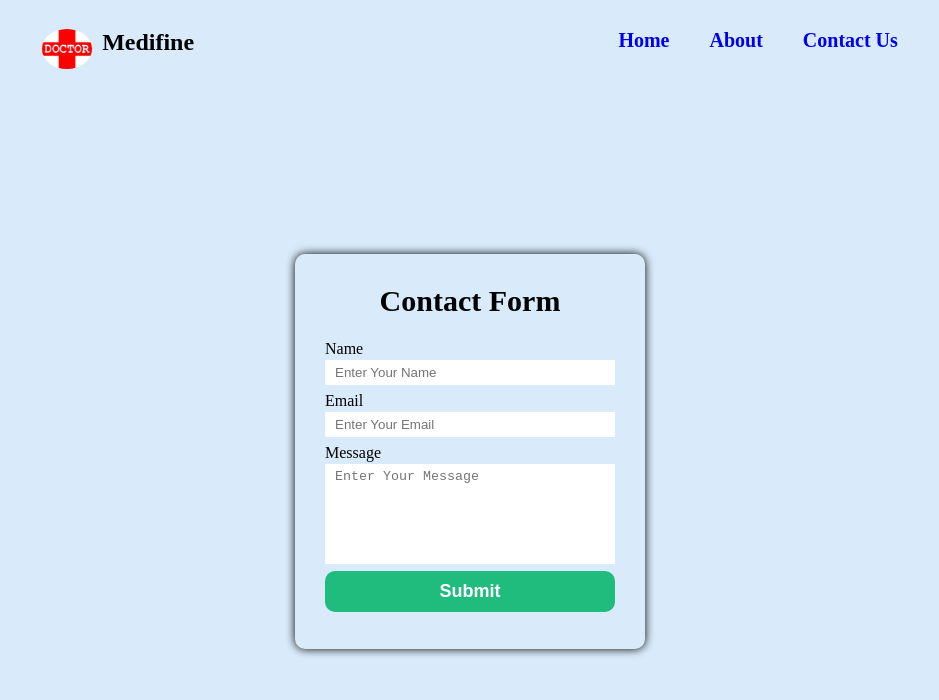
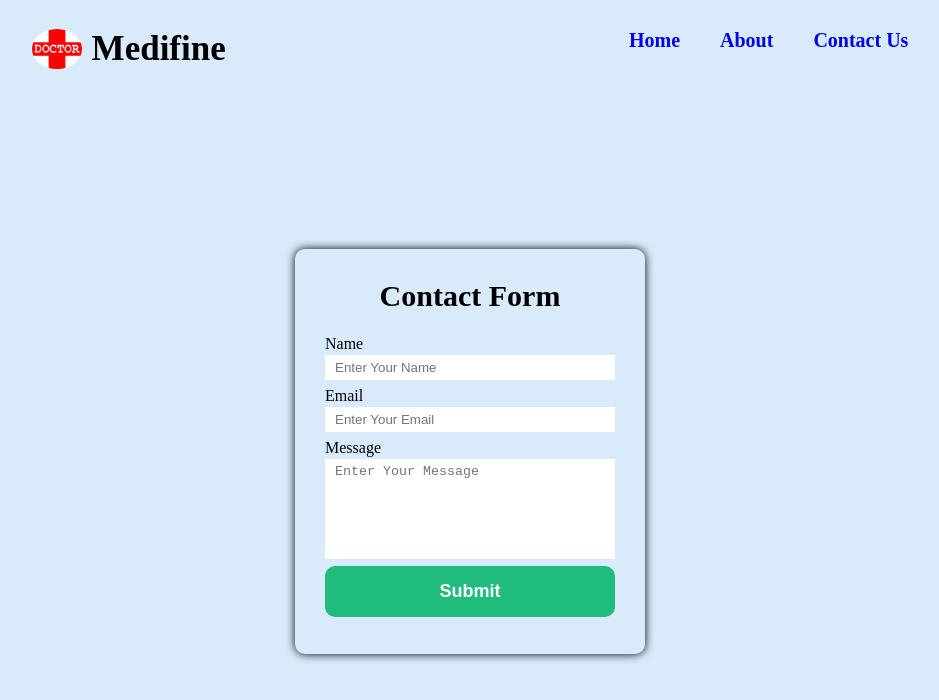
Before and after one commit to yuvrajsingh8048/1.-FSWD-Real-Project, a plain HTML site: page RealProject_8_(MultiPage-1)/contact.html in a window 1280 px wide. Shown: the whole page, without its empty margins (170-1109 px from the left). Drawn offline with Linux system fonts and the light colour scheme.

Commit message:
second commit

```diff
--- a/RealProject_8_(MultiPage-1)/about.css
+++ b/RealProject_8_(MultiPage-1)/about.css
@@ -40,6 +40,13 @@ nav ul li a{
     font-size: 20px;
     font-weight: 600;
 }
+nav ul li a:hover{
+    text-decoration: underline;
+}
+nav h1{
+    font-size: 35px;
+    font-weight: 900;
+}
 h1:hover{
     cursor: pointer;
 }
@@ -60,16 +67,16 @@ section span{
     font-weight: 900;
 }
 section button{
-    padding: 15px 50px;
+    padding: 15px 40px;
     background-color: white;
     color: black;
     border-radius: 10px;
     font-weight: 700;
+    margin-right: 10px;
 }
 section button span{
     font-size: 18px;
 }
 section button:hover{
-    color: white;
-    background-color: rgb(111, 111, 111);
+    background-color: palegoldenrod;
 }
--- a/RealProject_8_(MultiPage-1)/contact.css
+++ b/RealProject_8_(MultiPage-1)/contact.css
@@ -40,6 +40,13 @@ nav ul li a{
     font-size: 20px;
     font-weight: 600;
 }
+nav h1{
+    font-size: 35px;
+    font-weight: 900;
+}
+nav ul li a:hover{
+    text-decoration: underline;
+}
 h1:hover{
     cursor: pointer;
 }
@@ -75,7 +82,7 @@ form div input{
     border: transparent;
     padding: 5px 10px;
 }
-section form{
+form{
     padding: 30px;
 }
 section h1{
@@ -87,7 +94,8 @@ section h1{
 section button{
     background-color:  #20BC7E;
     color: white;
-    padding: 10px 17%;
+    padding: 15px 17%;
+    margin-top: 5x;
     font-size: 18px;
     font-weight: 900;
     border: transparent;
--- a/RealProject_8_(MultiPage-1)/contact.html
+++ b/RealProject_8_(MultiPage-1)/contact.html
@@ -24,13 +24,15 @@
     <section>
         <form action="">
                 <h1>Contact Form</h1>
-                <div class="details">
-                    <label for="username">Name</label>
-                    <div> <input type="text" name="Name" placeholder="Enter Your Name" id="username"></div>
-                    Email
-                    <div> <input type="text" name="Email" placeholder="Enter Your Email"></div>
-                    Message
-                    <div><textarea name="Message" id="" cols="30" rows="4" placeholder="Enter Your Message"></textarea></div>
+                <div>
+                    <label for="username">Name </label>
+                    <div> <input type="text" name="username" placeholder="Enter Your Name" id="username"></div>
+
+                    <label for="userEmail">Email</label>
+                    <div> <input type="text" name="userEmail" placeholder="Enter Your Email" id="userEmail"></div>
+
+                    <label for="Message">Message</label>
+                    <div><textarea name="Message" id="" cols="30" rows="4" placeholder="Enter Your Message" id="Message"></textarea></div>
                     <button>Submit</button>
                 </div>
         </form>
--- a/RealProject_8_(MultiPage-1)/home.css
+++ b/RealProject_8_(MultiPage-1)/home.css
@@ -17,6 +17,10 @@ img:hover{
 nav{
     display: flex;
     justify-content: space-around;
+}
+nav h1{
+    font-size: 35px;
+    font-weight: 900;
 }
 nav .logo{
     display: flex;
@@ -39,6 +43,9 @@ nav ul li a{
     text-decoration: none;
     font-size: 20px;
     font-weight: 600;
+}
+nav ul li a:hover{
+    text-decoration: underline;
 }
 h1:hover{
     cursor: pointer;
@@ -69,9 +76,11 @@ section button{
     color: white;
     font-size: 18px;
     font-weight: 900;
+    border: transparent;
 }
 section button:hover{
-    background-color: #fff;
-    color: black;
-    cursor:grab;
+    background-color: white;
+    color: #20BC7E;
+    cursor: pointer;
+    border: 1px solid black;
 }
```
